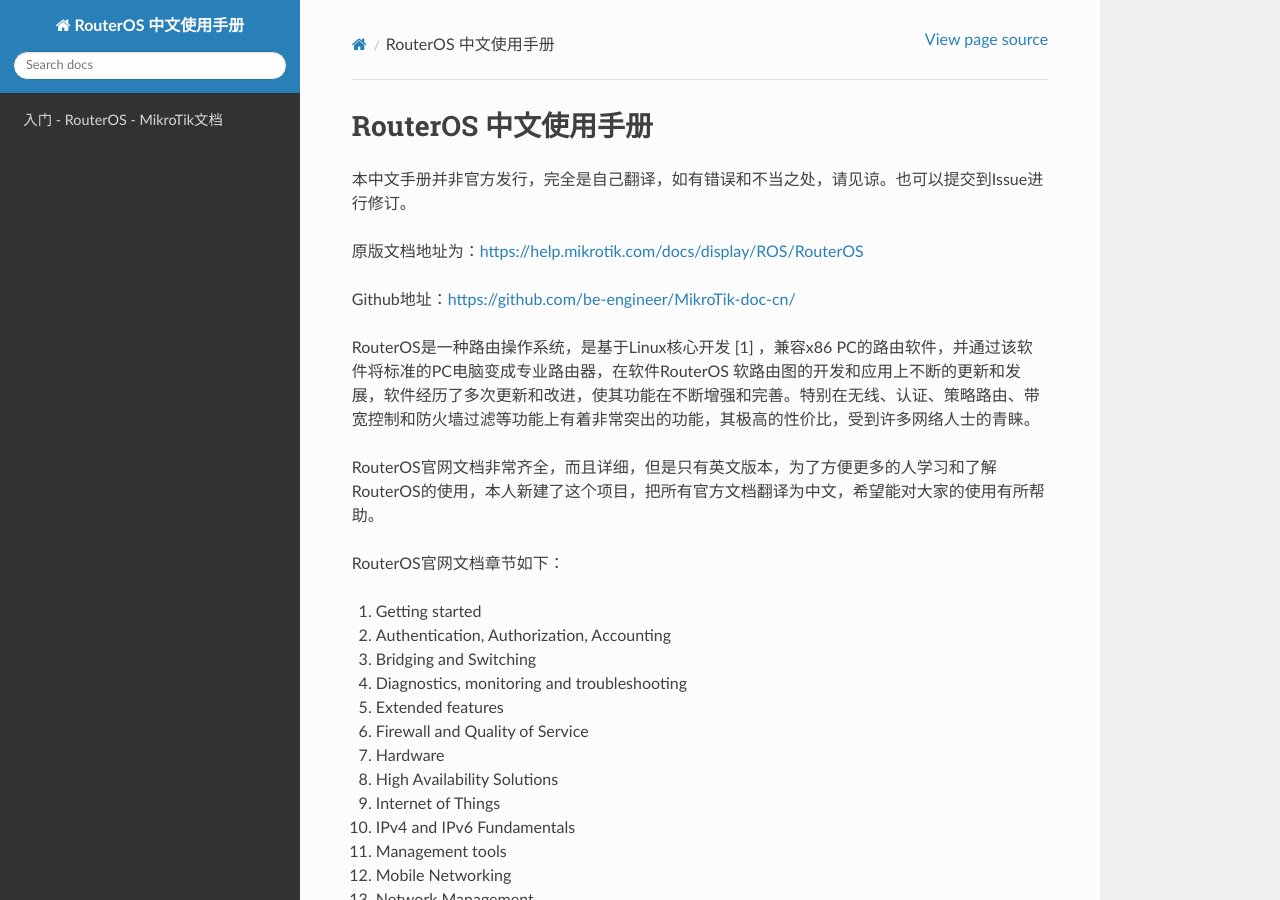
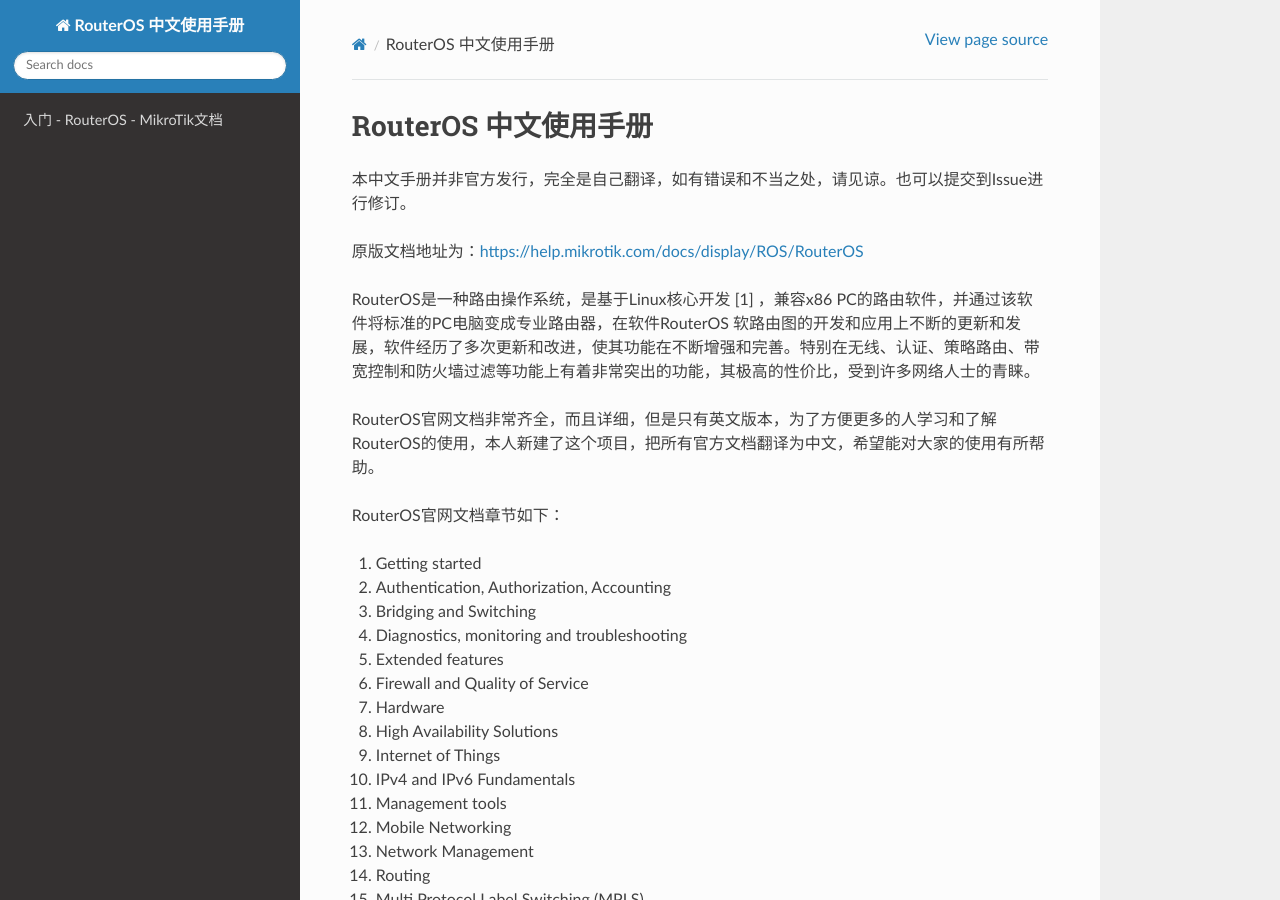
Before and after one commit to be-engineer/MikroTik-doc-cn, a Sphinx documentation site: the page built from source/index.rst, in a window 1280 px wide and 900 px high. Built offline with Sphinx 7.4.7 and the Read the Docs theme 2.0.0, drawn with Linux system fonts in a browser that asks for light colours; pages that are not in the unit, such as notebooks, are missing from menus.

Commit message:
Update index.rst

```diff
--- a/source/index.rst
+++ b/source/index.rst
@@ -6,7 +6,6 @@
 
 原版文档地址为：https://help.mikrotik.com/docs/display/ROS/RouterOS
 
-Github地址：https://github.com/be-engineer/MikroTik-doc-cn/
 
 RouterOS是一种路由操作系统，是基于Linux核心开发 [1]  ，兼容x86 PC的路由软件，并通过该软件将标准的PC电脑变成专业路由器，在软件RouterOS 软路由图的开发和应用上不断的更新和发展，软件经历了多次更新和改进，使其功能在不断增强和完善。特别在无线、认证、策略路由、带宽控制和防火墙过滤等功能上有着非常突出的功能，其极高的性价比，受到许多网络人士的青睐。
 
```
